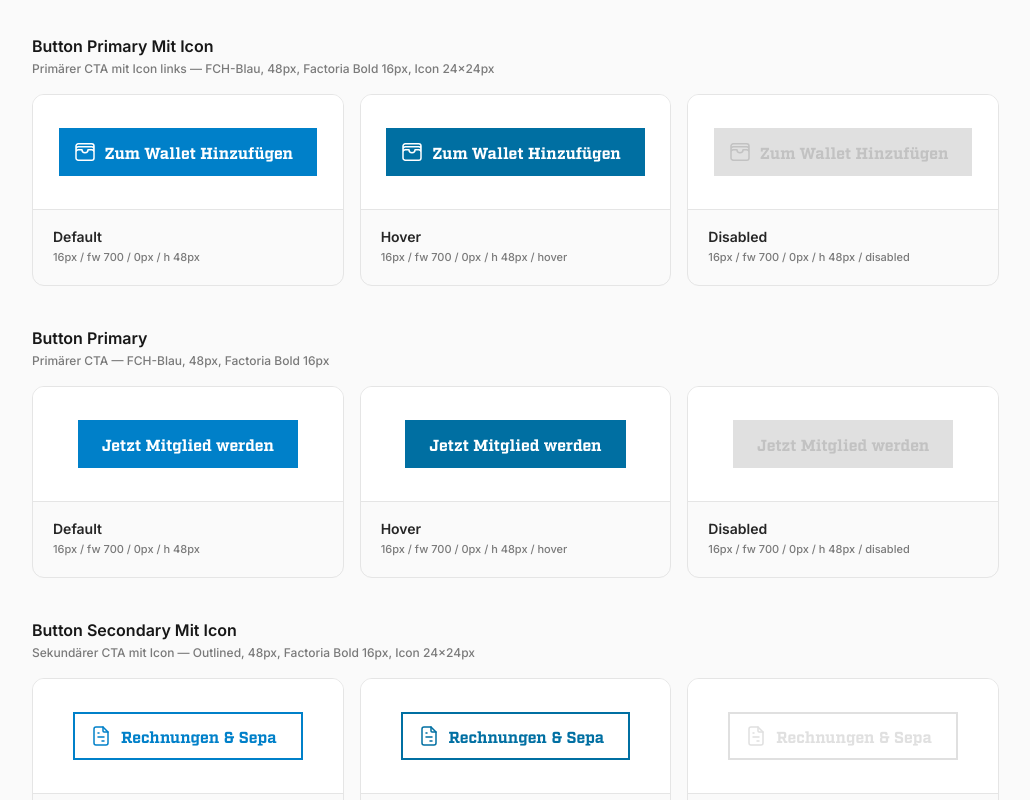
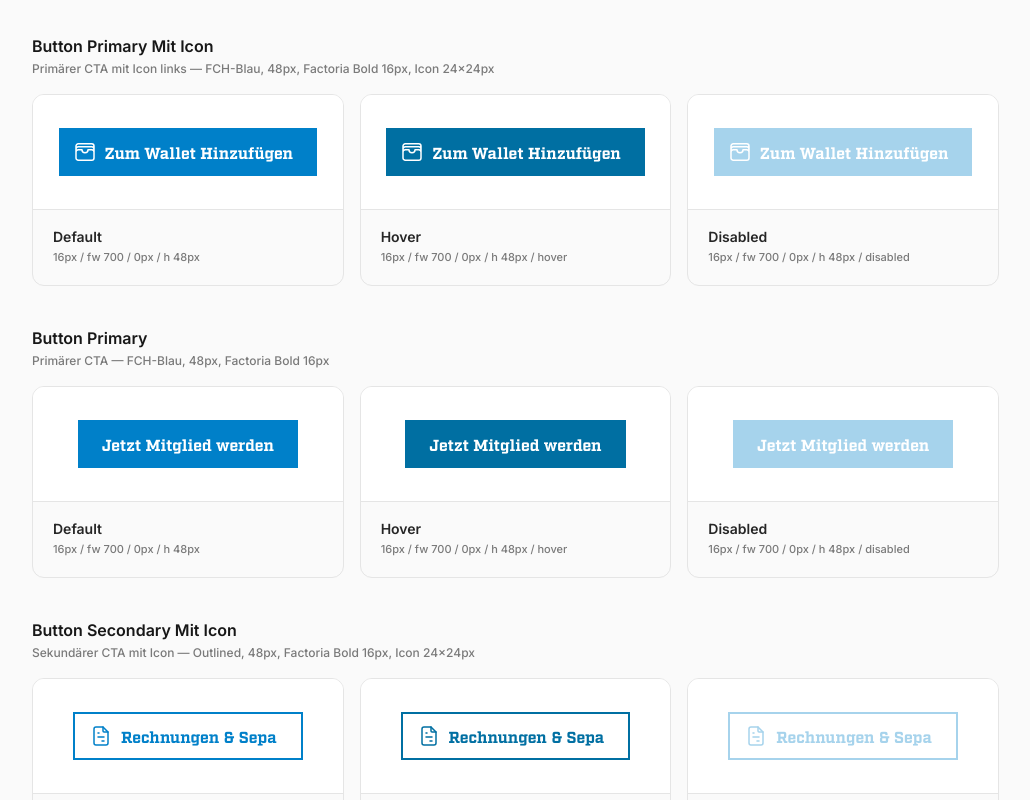
Before and after one commit to bastidatrycs/antigravity-ds, a Next.js app: page /fch-hansa-rostock in a window 1280 px wide. Shown: the part 4920-5720 px from the top of the page, without its empty margins (241-1271 px from the left). Built offline with nearby package versions, Linux system fonts and the light colour scheme.

Commit message:
fch buttons: disabled state FCH-Blau tint #A6D3EC, remove gray

```diff
--- a/src/data/systems/fch-hansa-rostock.ts
+++ b/src/data/systems/fch-hansa-rostock.ts
@@ -140,7 +140,7 @@ export const fchHansaRostockSystem: DesignSystem = {
       variants: [
         { label: 'Default',  bg: '#0080C9', textColor: '#FFFFFF' },
         { label: 'Hover',    bg: '#006FA2', textColor: '#FFFFFF' },
-        { label: 'Disabled', bg: '#CCCCCC', textColor: '#999999', opacity: 0.6 },
+        { label: 'Disabled', bg: '#A6D3EC', textColor: '#FFFFFF' },
       ],
     },
     {
@@ -155,7 +155,7 @@ export const fchHansaRostockSystem: DesignSystem = {
       variants: [
         { label: 'Default',  bg: '#0080C9', textColor: '#FFFFFF' },
         { label: 'Hover',    bg: '#006FA2', textColor: '#FFFFFF' },
-        { label: 'Disabled', bg: '#CCCCCC', textColor: '#999999', opacity: 0.6 },
+        { label: 'Disabled', bg: '#A6D3EC', textColor: '#FFFFFF' },
       ],
     },
     {
@@ -171,7 +171,7 @@ export const fchHansaRostockSystem: DesignSystem = {
       variants: [
         { label: 'Default',  bg: '#FFFFFF', textColor: '#0080C9', border: '2px solid #0080C9' },
         { label: 'Hover',    bg: '#FFFFFF', textColor: '#006FA2', border: '2px solid #006FA2' },
-        { label: 'Disabled', bg: '#FFFFFF', textColor: '#CCCCCC', border: '2px solid #CCCCCC', opacity: 0.6 },
+        { label: 'Disabled', bg: '#FFFFFF', textColor: '#A6D3EC', border: '2px solid #A6D3EC' },
       ],
     },
     {
@@ -186,7 +186,7 @@ export const fchHansaRostockSystem: DesignSystem = {
       variants: [
         { label: 'Default',  bg: '#FFFFFF', textColor: '#0080C9', border: '2px solid #0080C9' },
         { label: 'Hover',    bg: '#FFFFFF', textColor: '#006FA2', border: '2px solid #006FA2' },
-        { label: 'Disabled', bg: '#FFFFFF', textColor: '#CCCCCC', border: '2px solid #CCCCCC', opacity: 0.6 },
+        { label: 'Disabled', bg: '#FFFFFF', textColor: '#A6D3EC', border: '2px solid #A6D3EC' },
       ],
     },
     {
@@ -201,7 +201,7 @@ export const fchHansaRostockSystem: DesignSystem = {
       variants: [
         { label: 'Default',  bg: 'transparent', textColor: '#0080C9', borderBottom: '2px solid #0080C9' },
         { label: 'Hover',    bg: 'transparent', textColor: '#006FA2', borderBottom: '2px solid #006FA2' },
-        { label: 'Disabled', bg: 'transparent', textColor: '#CCCCCC', borderBottom: '2px solid #CCCCCC', opacity: 0.6 },
+        { label: 'Disabled', bg: 'transparent', textColor: '#A6D3EC', borderBottom: '2px solid #A6D3EC' },
       ],
     },
     {
@@ -217,7 +217,7 @@ export const fchHansaRostockSystem: DesignSystem = {
       variants: [
         { label: 'Default',  bg: '#0080C9', textColor: '#FFFFFF' },
         { label: 'Hover',    bg: '#006FA2', textColor: '#FFFFFF' },
-        { label: 'Disabled', bg: '#CCCCCC', textColor: '#999999', opacity: 0.6 },
+        { label: 'Disabled', bg: '#A6D3EC', textColor: '#FFFFFF' },
       ],
     },
     {
@@ -233,7 +233,7 @@ export const fchHansaRostockSystem: DesignSystem = {
       variants: [
         { label: 'Default',  bg: '#FFFFFF', textColor: '#0080C9', border: '2px solid #0080C9' },
         { label: 'Hover',    bg: '#FFFFFF', textColor: '#006FA2', border: '2px solid #006FA2' },
-        { label: 'Disabled', bg: '#FFFFFF', textColor: '#CCCCCC', border: '2px solid #CCCCCC', opacity: 0.6 },
+        { label: 'Disabled', bg: '#FFFFFF', textColor: '#A6D3EC', border: '2px solid #A6D3EC' },
       ],
     },
     {
```
